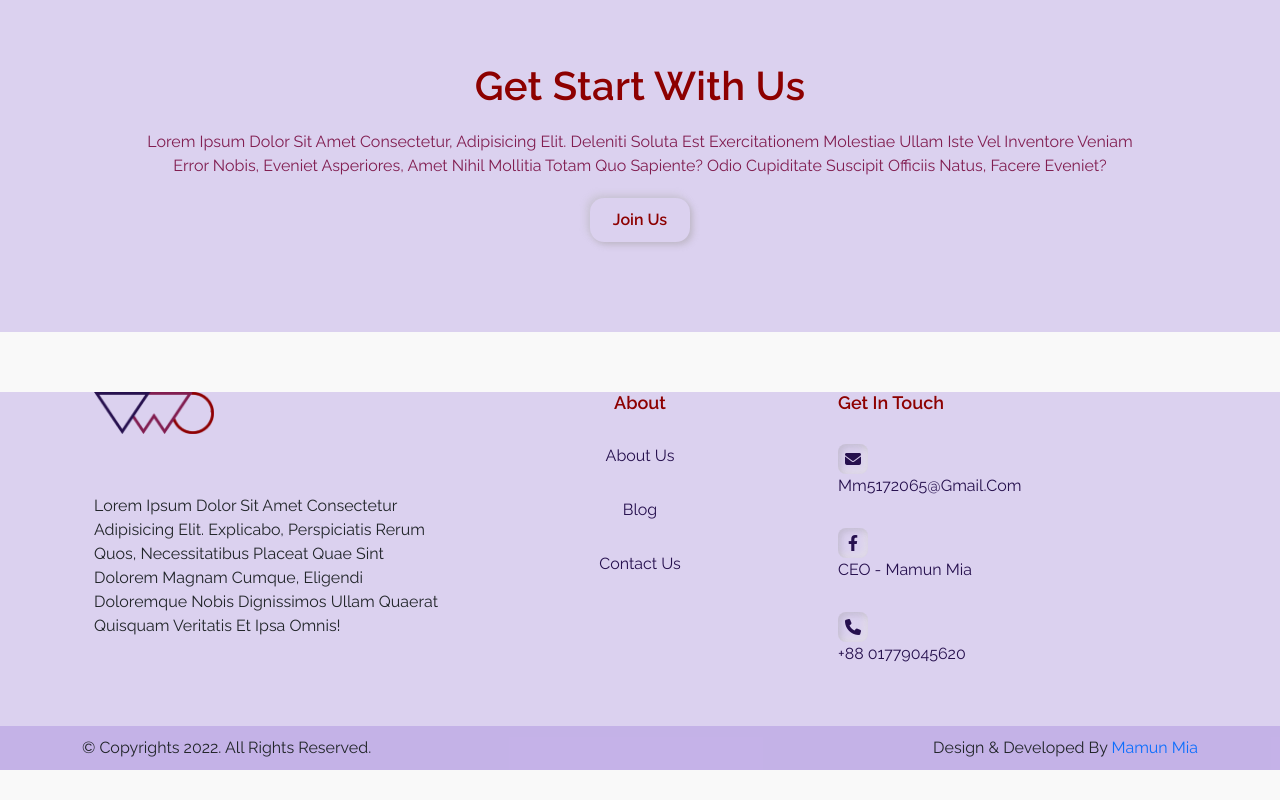
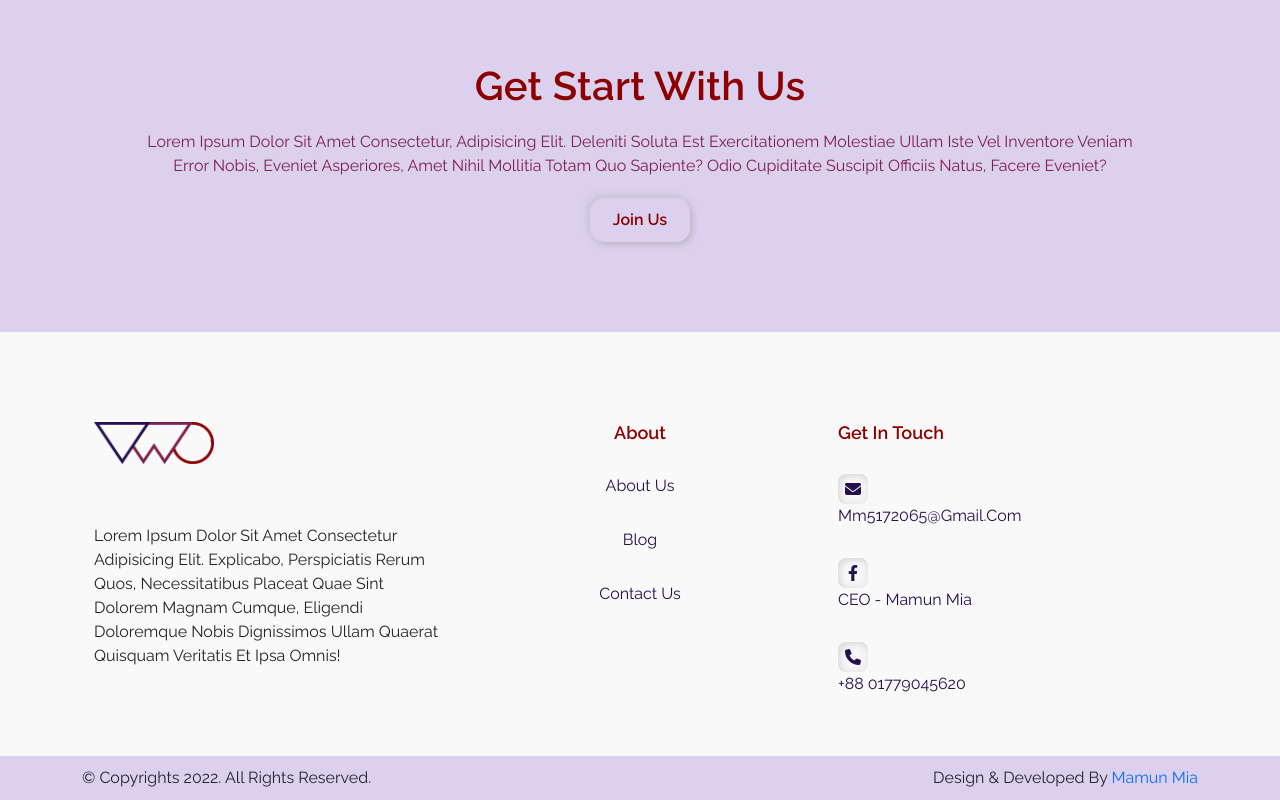
Before and after one commit to MamunMia-21/residences, a plain HTML site: page index.html in a window 1280 px wide. Shown: the part 3328-4128 px from the top of the page. Before the commit the page ends 4098 px from the top, so only its background shows below. Drawn offline with nearby package versions, Linux system fonts and the light colour scheme.

Commit message:
update-1.2.2.1

```diff
--- a/assets/css/style.css
+++ b/assets/css/style.css
@@ -737,6 +737,7 @@ input{
 /* =================================================== */
 /* -----------footer start------------------- */
 .footer_main {
+    padding-top: 30px;
     margin: 60px 0;
     row-gap: 40px;
 }
--- a/index.html
+++ b/index.html
@@ -471,7 +471,7 @@
     <!-- -----------start end---------------- -->
     <!-- ======================================================== -->
     <!-- -----------footer start------------- -->
-    <footer>
+    <footer style="background: transparent;">
       <div class="container">
         <div class="row footer_main">
           <div class="col-lg-4 col-sm-12">
```
